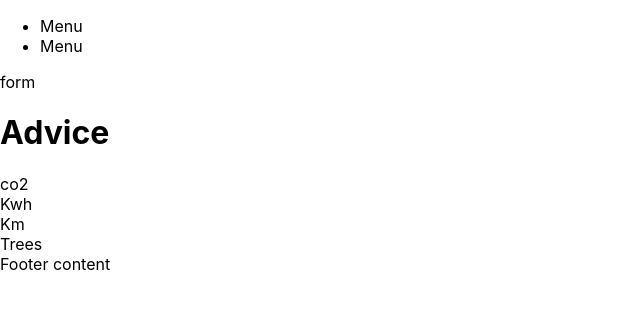
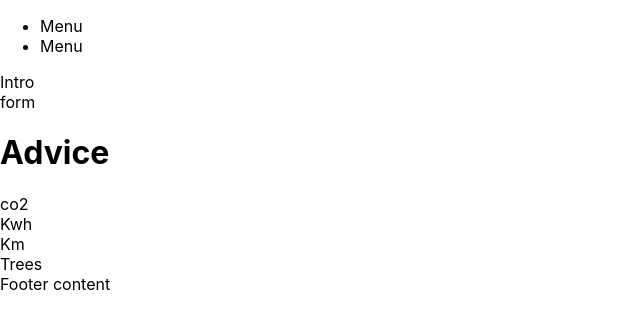
Before and after one commit to nikidkny/sustainableweb, a Next.js app: page / in a window 1280 px wide. Shown: the top 328 px of the page, without its empty margins (0-640 px from the left). Built offline with nearby package versions, Linux system fonts and the light colour scheme.

Commit message:
intro component

```diff
--- /dev/null
+++ b/components/Intro.js
@@ -0,0 +1,3 @@
+export default function Intro() {
+  return <div>Intro</div>;
+}
--- a/pages/index.js
+++ b/pages/index.js
@@ -1,3 +1,4 @@
+import Intro from "../components/Intro";
 import Form from "../components/Form";
 import GettingCo2 from "../components/GettingCo2";
 import GettingKwh from "../components/GettingKwh";
@@ -6,6 +7,7 @@ import GettingTrees from "../components/GettingTrees";
 export default function Home() {
   return (
     <>
+      <Intro />
       <Form />
       <h1>
         <a>Advice</a>
```
